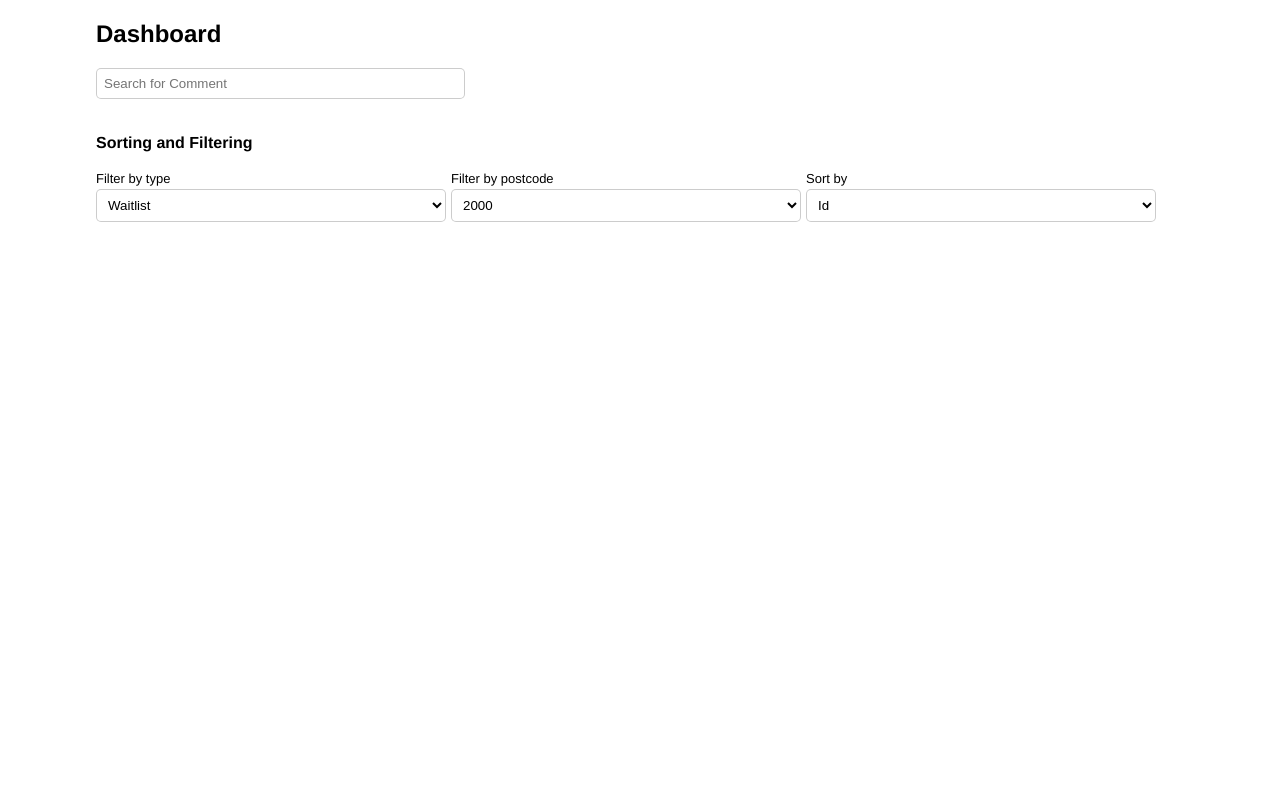
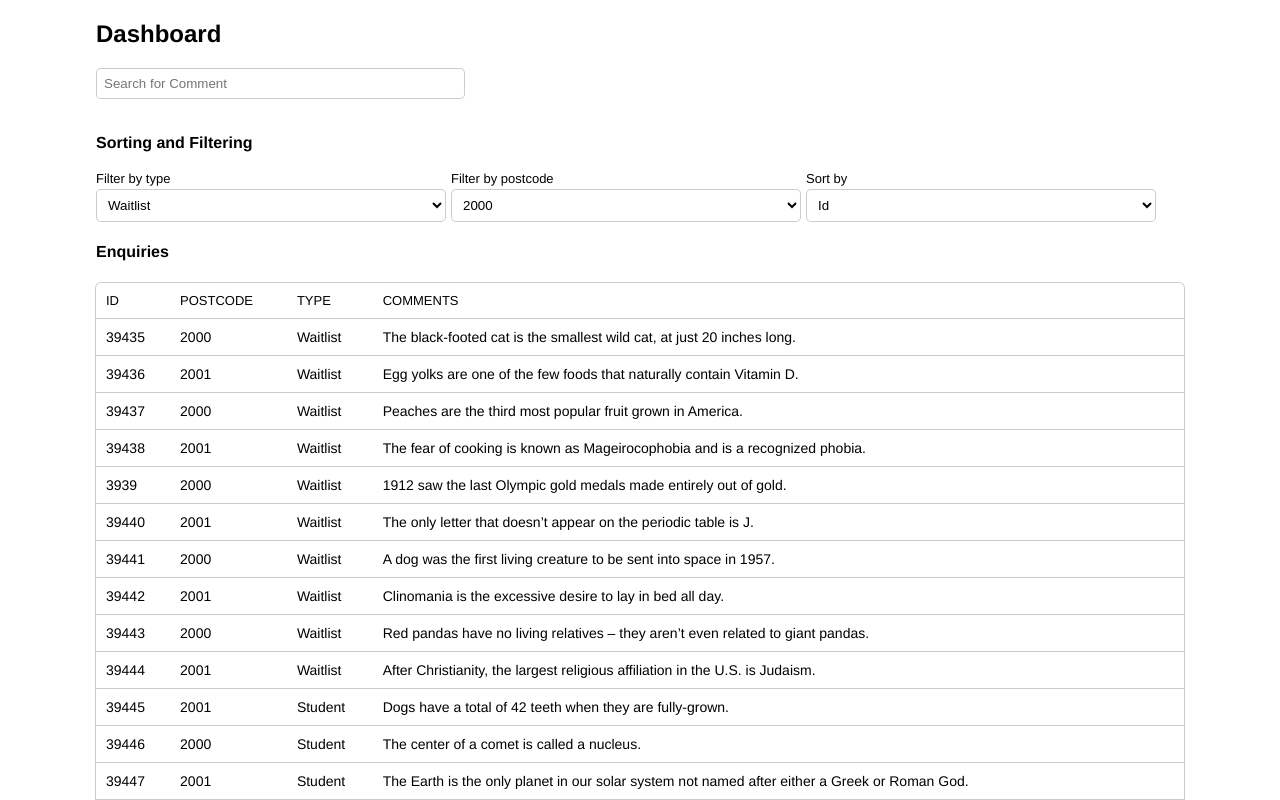
Before and after one commit to therealrinku/dashboard1, a Vue app: page / in a window 1280 px wide. Shown: the top 800 px of the page. Built offline with nearby package versions, Linux system fonts and the light colour scheme.

Commit message:
table created with initial data

```diff
--- a/src/App.vue
+++ b/src/App.vue
@@ -37,17 +37,160 @@
       />
     </div>
   </div>
+
+  <div class="data-table">
+    <h4>Enquiries</h4>
+    <Table :tableData="enquiries" />
+  </div>
 </template>
 
 <script>
 import Select from "./components/Select.vue";
+import Table from "./components/Table.vue";
 
 export default {
   name: "App",
-  components: { Select },
+  components: { Select, Table },
   data() {
     return {
       searchQuery: "",
+      enquiries: [
+        {
+          comments:
+            "The black-footed cat is the smallest wild cat, at just 20 inches  long.",
+          id: 39435,
+          postcode: 2000,
+          type: "Waitlist",
+        },
+        {
+          comments:
+            "Egg yolks are one of the few foods that naturally contain Vitamin  D.",
+          id: 39436,
+          postcode: 2001,
+          type: "Waitlist",
+        },
+        {
+          comments:
+            "Peaches are the third most popular fruit grown in America.",
+          id: 39437,
+          postcode: 2000,
+          type: "Waitlist",
+        },
+        {
+          comments:
+            "The fear of cooking is known as Mageirocophobia and is a  recognized phobia.",
+          id: 39438,
+          postcode: 2001,
+          type: "Waitlist",
+        },
+        {
+          comments:
+            "1912 saw the last Olympic gold medals made entirely out of  gold.",
+          id: 3939,
+          postcode: 2000,
+          type: "Waitlist",
+        },
+        {
+          comments:
+            "The only letter that doesn’t appear on the periodic table is J.",
+          id: 39440,
+          postcode: 2001,
+          type: "Waitlist",
+        },
+        {
+          comments:
+            "A dog was the first living creature to be sent into space in  1957.",
+          id: 39441,
+          postcode: 2000,
+          type: "Waitlist",
+        },
+        {
+          comments: "Clinomania is the excessive desire to lay in bed all day.",
+          id: 39442,
+          postcode: 2001,
+          type: "Waitlist",
+        },
+        {
+          comments:
+            "Red pandas have no living relatives – they aren’t even related to  giant pandas.",
+          id: 39443,
+          postcode: 2000,
+          type: "Waitlist",
+        },
+        {
+          comments:
+            "After Christianity, the largest religious affiliation in the U.S.  is Judaism.",
+          id: 39444,
+          postcode: 2001,
+          type: "Waitlist",
+        },
+        {
+          comments: "Dogs have a total of 42 teeth when they are fully-grown.",
+          id: 39445,
+          postcode: 2001,
+          type: "Student",
+        },
+        {
+          comments: "The center of a comet is called a nucleus.",
+          id: 39446,
+          postcode: 2000,
+          type: "Student",
+        },
+        {
+          comments:
+            "The Earth is the only planet in our solar system not named after  either a Greek or Roman God.",
+          id: 39447,
+          postcode: 2001,
+          type: "Student",
+        },
+        {
+          comments: "26 is the atomic number of iron.",
+          id: 39448,
+          postcode: 2000,
+          type: "Student",
+        },
+        {
+          comments:
+            "If you keep a goldfish in a dark room, it will become pale.",
+          id: 39449,
+          postcode: 2001,
+          type: "Student",
+        },
+        {
+          comments:
+            "The patterns on a giraffe are totally unique – no two giraffes  are ever the same.",
+          id: 39450,
+          postcode: 2000,
+          type: "Student",
+        },
+        {
+          comments: "A standard 12oz jar of honey take 864 bees to produce.",
+          id: 39451,
+          postcode: 2001,
+          type: "Student",
+        },
+        {
+          comments:
+            "The first movie ever to put out a motion-picture soundtrack was  Snow White and the Seven Dwarves.",
+          id: 39452,
+          postcode: 2000,
+          type: "Student",
+        },
+        {
+          comments:
+            "In general, people tend to read as much as 10% slower from a  screen than from paper.",
+          id: 39453,
+          postcode: 2001,
+          type: "Student",
+        },
+        {
+          comments:
+            "The world’s longest place name has 85 letters & is located in New  Zealand.",
+          id: 39454,
+          postcode: 2000,
+          type: "Student",
+        },
+      ],
     };
   },
   methods: {},
--- /dev/null
+++ b/src/components/Table.vue
@@ -0,0 +1,66 @@
+<template>
+  <table>
+    <thead>
+      <tr>
+        <th>ID</th>
+        <th>Postcode</th>
+        <th>Type</th>
+        <th>Comments</th>
+      </tr>
+    </thead>
+    <tbody>
+      <tr v-for="data in tableData" :key="data.id">
+        <td>{{ data.id }}</td>
+        <td>{{ data.postcode }}</td>
+        <td>{{ data.type }}</td>
+        <td>{{ data.comments }}</td>
+      </tr>
+    </tbody>
+  </table>
+</template>
+
+<script>
+export default {
+  name: "Table",
+  props: {
+    tableData: Array,
+  },
+};
+</script>
+
+<style scoped>
+table {
+  width: 100%;
+  border: solid 1px rgba(0, 0, 0, 0.2);
+  border-radius: 5px;
+  border-collapse: collapse;
+  box-shadow: 0 0 0 1px rgba(0, 0, 0, 0.2);
+  border-style: hidden;
+}
+
+table,
+tr,
+td,
+th {
+  text-align: left;
+  padding: 10px;
+}
+
+tr {
+  border-top: solid 1px rgba(0, 0, 0, 0.2);
+}
+
+th {
+  font-weight: normal;
+  text-transform: uppercase;
+  border-bottom: solid 1px rgba(0, 0, 0, 0.2);
+}
+
+th {
+  font-size: 13px;
+}
+
+td {
+  font-size: 14px;
+}
+</style>
```
